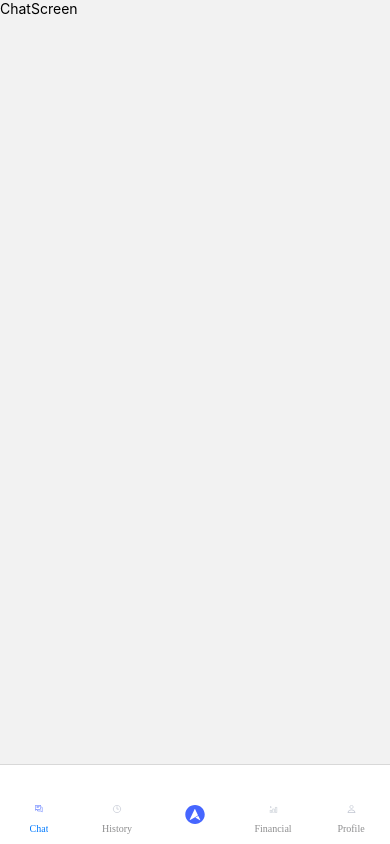
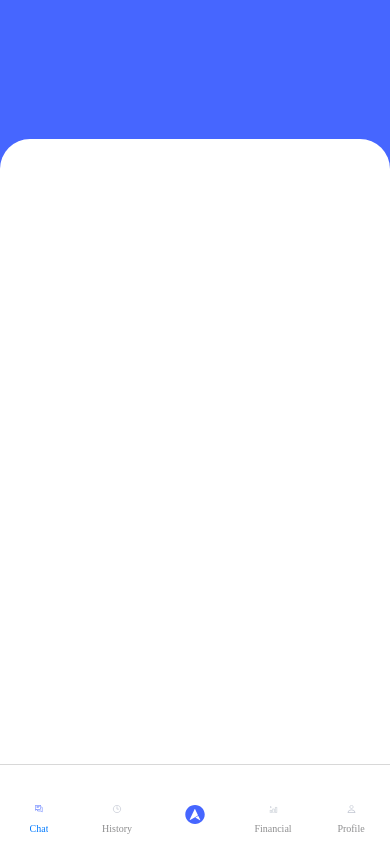
Before and after one commit to shuaibasghar/DriverApp, a React Native app: screen /Chat in a window 390 px wide. Built offline with nearby package versions, Linux system fonts and the light colour scheme.

Commit message:
chat screen layout added

```diff
--- a/src/components/screens/Chat/ChatScreen.tsx
+++ b/src/components/screens/Chat/ChatScreen.tsx
@@ -1,10 +1,31 @@
-import {View, Text} from 'react-native';
+import {View, Text, StyleSheet} from 'react-native';
 import React from 'react';
 
 export default function ChatScreen() {
   return (
-    <View>
-      <Text>ChatScreen</Text>
+    <View style={styles.container}>
+      <View style={styles.header} />
+
+      <View style={styles.body}>{/* <Text>Chat here</Text> */}</View>
     </View>
   );
 }
+
+const styles = StyleSheet.create({
+  container: {
+    flex: 1,
+    backgroundColor: '#4666FF',
+  },
+  header: {
+    flex: 2,
+    // backgroundColor: 'red',
+    // height: 20,
+  },
+  body: {
+    flex: 9,
+    backgroundColor: '#FFFFFF',
+    borderTopLeftRadius: 30,
+    borderTopRightRadius: 30,
+    // height: 20,
+  },
+});
```
